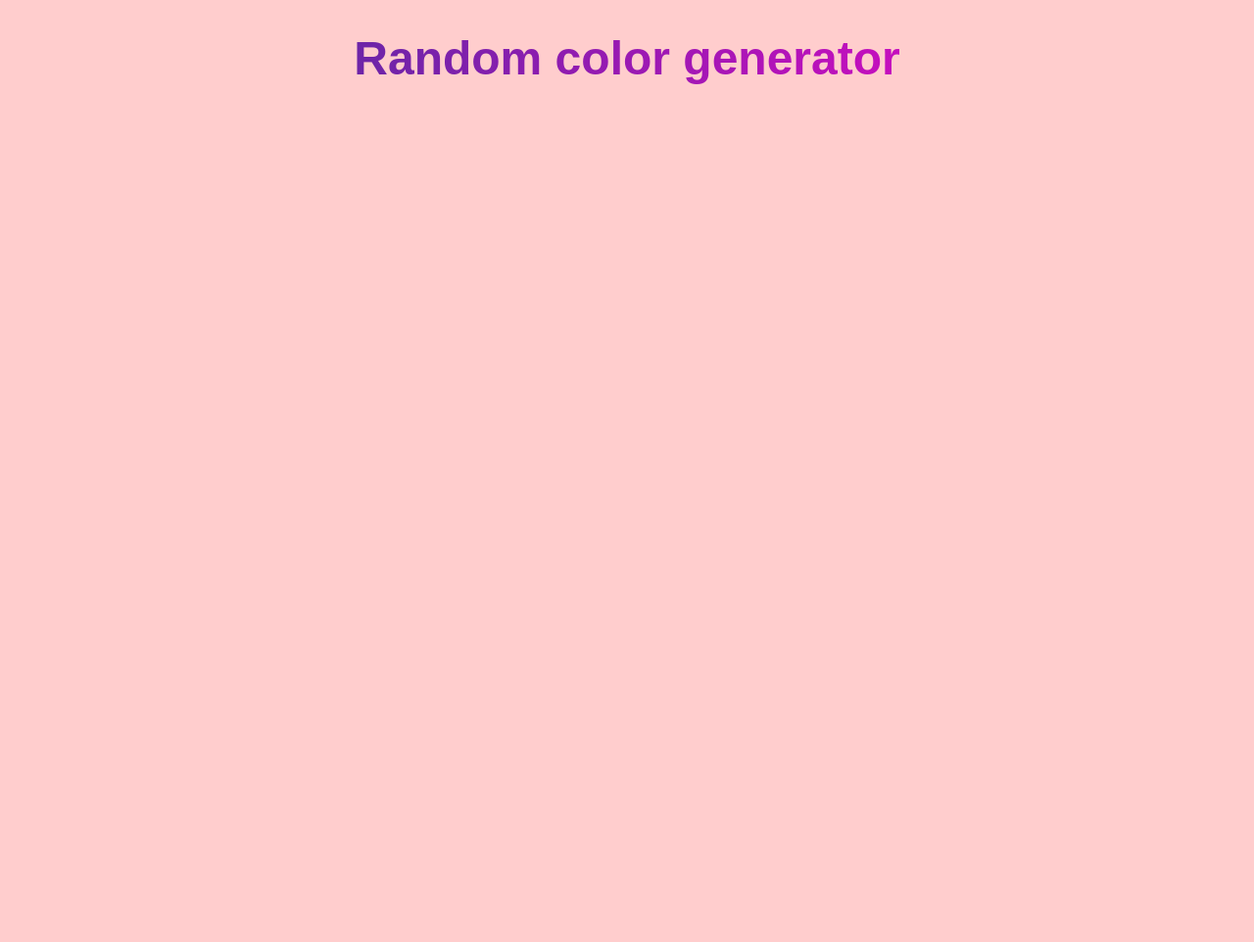
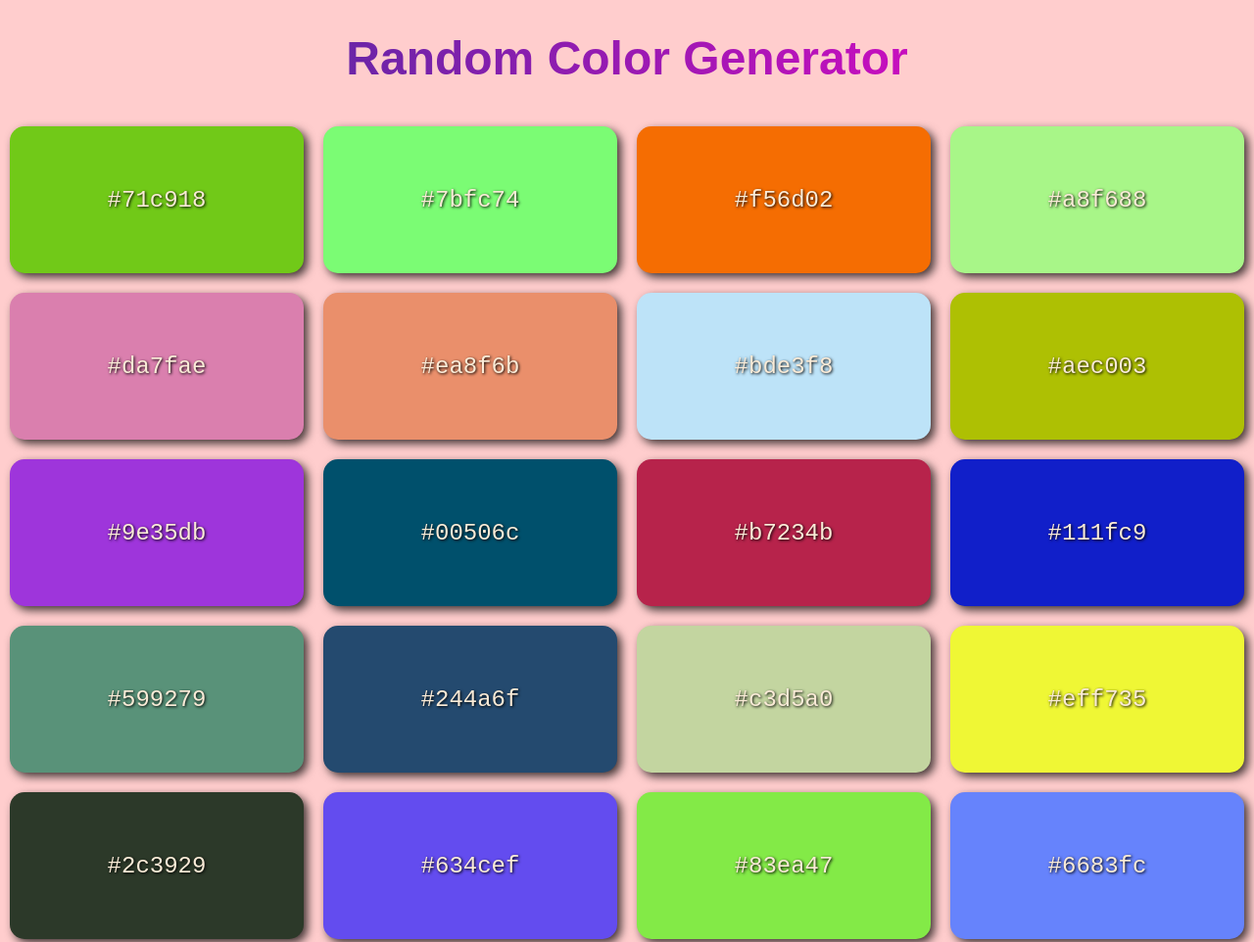
Before and after one commit to RaquibDox/random-color-generator, a plain HTML site: page index.html in a window 1280 px wide. Shown: the top 962 px of the page at 98% size. Before the commit the page ends 800 px from the top, so only its background shows below. Drawn offline with Linux system fonts and the light colour scheme.

Commit message:
my version is done

```diff
--- a/script.js
+++ b/script.js
@@ -1,3 +1,49 @@
 const containerEl = document.querySelector(".container");
 
-for (let i = 0; i < 30; i++) {}
+//making an array containing objects of different random hex colors
+let a = [];
+for (let i = 0; i < 30; i++) {
+  let x = randomHex();
+  a[i] = { id: i, color: x };
+}
+
+//setting the html for the color containers
+let colorPalettes = a
+  .map((item) => {
+    return `<div class="color-container">${item.color}</div>`;
+  })
+  .join("");
+containerEl.innerHTML = colorPalettes;
+
+//changing the colors of the container according to the random hex contents
+const colorContainer = document.querySelectorAll(".color-container");
+for (let i = 0; i < 30; i++) {
+  colorContainer[i].style.backgroundColor = a[i].color;
+}
+
+//generating random hex values
+function randomHex() {
+  let hex = [
+    "0",
+    "1",
+    "2",
+    "3",
+    "4",
+    "5",
+    "6",
+    "7",
+    "8",
+    "9",
+    "a",
+    "b",
+    "c",
+    "d",
+    "e",
+    "f",
+  ];
+  let color = "";
+  for (let i = 0; i < 6; i++) {
+    color = color + hex[Math.floor(Math.random() * hex.length)];
+  }
+  return "#" + color;
+}
--- a/style.css
+++ b/style.css
@@ -8,6 +8,7 @@ body{
 
 h1{
     font-size: 3rem;
+    text-transform: capitalize;
     text-align: center;
     background: #ff00cc;  /* fallback for old browsers */
     background: -webkit-linear-gradient(to right, #333399, #ff00cc);  /* Chrome 10-25, Safari 5.1-6 */
@@ -37,7 +38,7 @@ h1{
     justify-content: center;
     align-items: center;
     font-size: 1.5rem;
-    text-shadow: 2px 2px 4px rgba(0, 0, 0, 0.75);
+    text-shadow: 1px 1px 3px rgba(0, 0, 0, 1);
     border-radius: 15px;
     box-shadow: 4px 4px 10px rgba(0, 0, 0, 0.75);
 }
```
